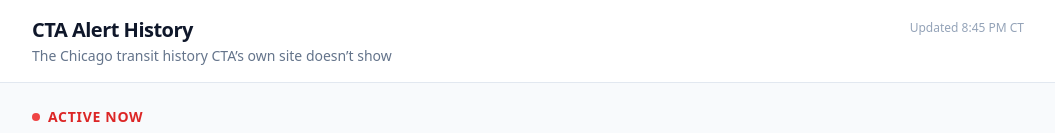
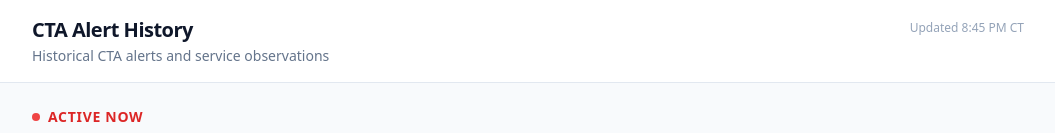
Before and after one commit to cailinpitt/chicago-transit-alerts, a React (Vite) app: page / in a window 1280 px wide. Shown: the top 133 px of the page, without its empty margins (112-1167 px from the left). Built offline with nearby package versions, Linux system fonts and the light colour scheme.

Commit message:
header: update tagline to 'Historical CTA alerts and service observations'

```diff
--- a/src/components/Header.jsx
+++ b/src/components/Header.jsx
@@ -15,7 +15,7 @@
             CTA Alert History
           </h1>
           <p className="text-sm text-slate-500 mt-0.5">
-            The Chicago transit history CTA&rsquo;s own site doesn&rsquo;t show
+            Historical CTA alerts and service observations
           </p>
         </div>
         {updatedStr && (
```
